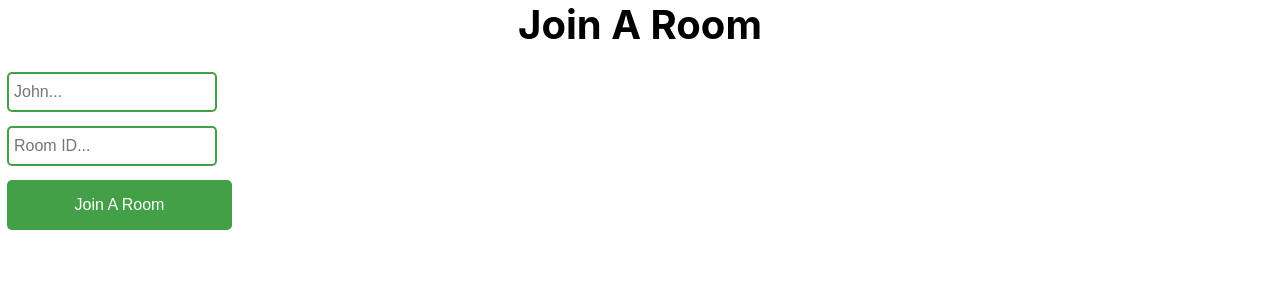
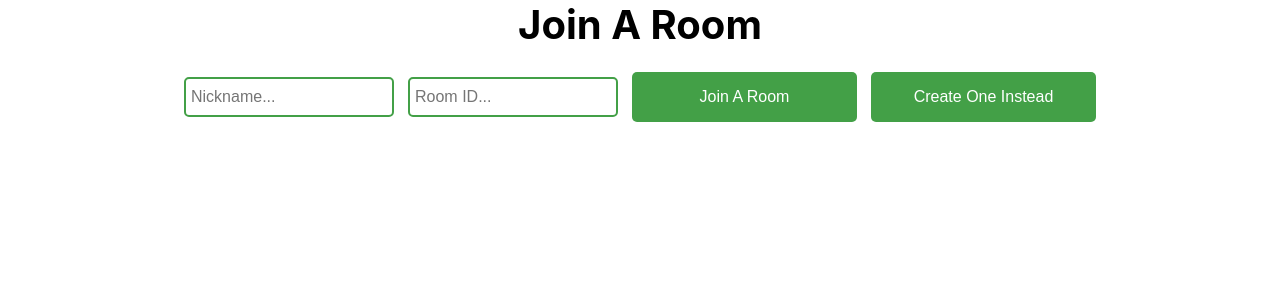
Before and after one commit to AshAman999/vidsync, a React (Create React App) app: page / in a window 1280 px wide. Shown: the top 300 px of the page. Built offline with nearby package versions, Linux system fonts and the light colour scheme; no server answers.

Commit message:
toogle create room and join room froms

```diff
--- a/src/App.js
+++ b/src/App.js
@@ -10,10 +10,19 @@ function App() {
   const [username, setUsername] = useState("");
   const [room, setRoom] = useState("");
   const [showChat, setShowChat] = useState(false);
+  const [visibility, setVisibility] = useState(true);
 
   const joinRoom = () => {
     if (username !== "" && room !== "") {
       socket.emit("join_room", { room: room, author: username });
+      setShowChat(true);
+    }
+  };
+  const createRoom = () => {
+    if (username !== "") {
+      //generate random room name string uuid
+      const roomName = Math.random().toString(36).substring(2, 15);
+      socket.emit("join_room", { room: roomName, author: username });
       setShowChat(true);
     }
   };
@@ -22,10 +31,12 @@ function App() {
     <div className="App">
       {!showChat ? (
         <div className="joinChatContainer">
+          {visibility ? (
+            <div>
               <h3>Join A Room</h3>
               <input
                 type="text"
-            placeholder="John..."
+                placeholder="Nickname..."
                 onChange={(event) => {
                   setUsername(event.target.value);
                 }}
@@ -38,6 +49,36 @@ function App() {
                 }}
               />
               <button onClick={joinRoom}>Join A Room</button>
+              <button
+                id="createroombutton"
+                onClick={() => {
+                  setVisibility(false);
+                }}
+              >
+                Create One Instead
+              </button>
+            </div>
+          ) : (
+            <div>
+              <h3>Create A Room</h3>
+              <input
+                type="text"
+                placeholder="Nickname..."
+                onChange={(event) => {
+                  setUsername(event.target.value);
+                }}
+              />
+              <button onClick={createRoom}>Create A Room</button>
+              <button
+                id="createroombutton"
+                onClick={() => {
+                  setVisibility(true);
+                }}
+              >
+                Join a Room
+              </button>
+            </div>
+          )}
         </div>
       ) : (
         <>
```
Lines whose indentation alone changed are shown as unchanged.
